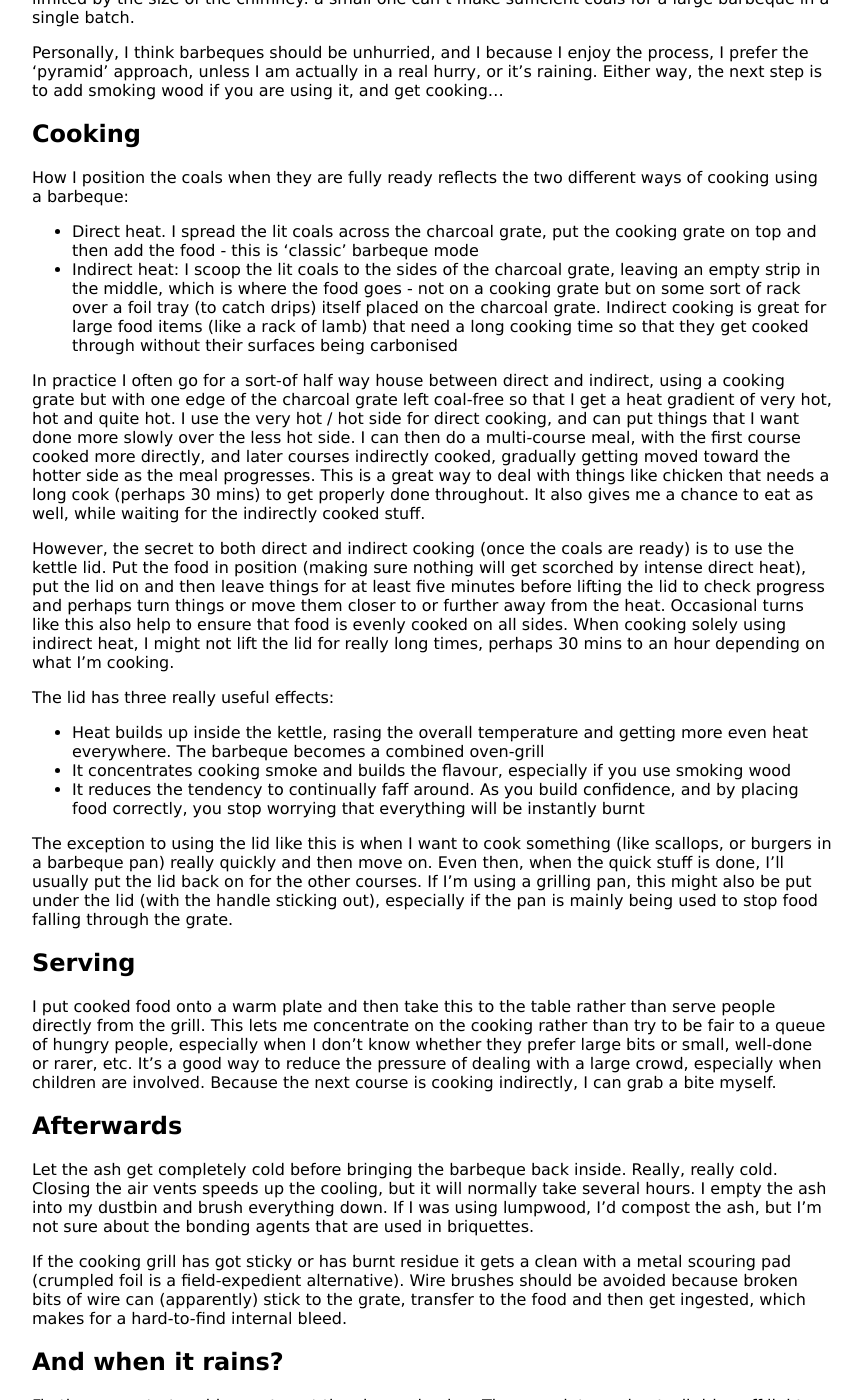
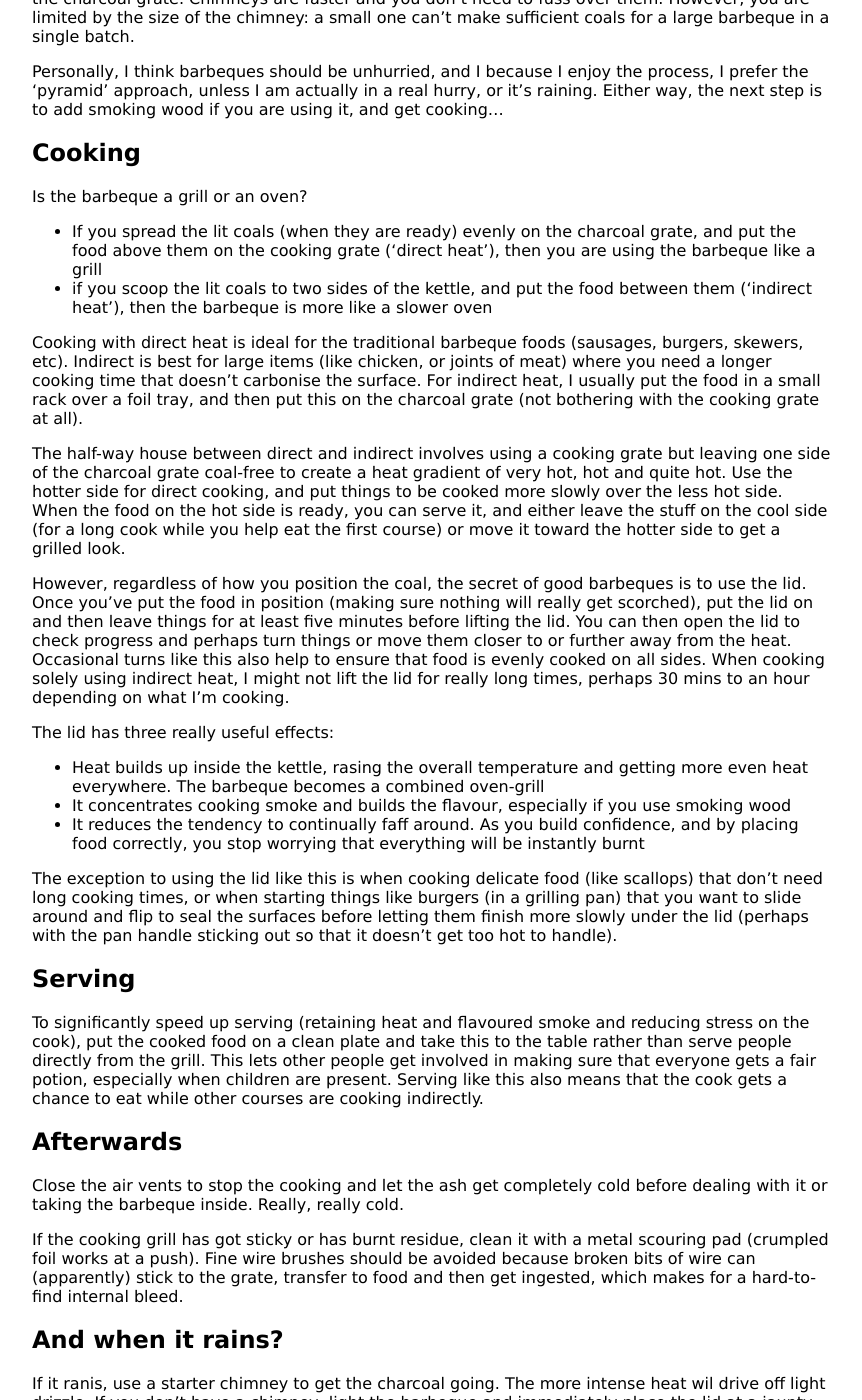
Before and after one commit to KineticLensman/KineticLensman.github.io, a Jekyll site: the page built from _posts/2018-08-12-barbecue-part1.md, in a window 1280 px wide and 1400 px high, scrolled down 1539 px. Shown: the whole window, without its empty margins (208-1070 px from the left). Built offline with Jekyll 4.4.1, drawn with Linux system fonts in a browser that asks for light colours; some of the changed text lies outside the part shown.

Commit message:
Made much less verbose

```diff
--- a/_posts/2018-08-12-barbecue-part1.md
+++ b/_posts/2018-08-12-barbecue-part1.md
@@ -5,7 +5,7 @@ date: 2018-08-12
 ---
 ## Introduction
 
-This is the first of a two part blog on practical barbeque techniques. In this first part, I'm concentrating on the equipment and how you use it. In the second part, I'll look at cooking techniques for different types of food.
+This is the first of a two part blog on practical barbeque techniques, concentrating on the equipment and how you use it. The second part looks at cooking techniques for different types of food.
 
 ## Equipment
 
@@ -23,13 +23,14 @@ Optional stuff:
 * A chimney charcoal starter - a fat metal cylinder with holes punched in the side and a shielded carry handle. I use an old discarded kitchen frying pan as a base for the chimney to stop hot ash falling through onto the ground or my feet
 * Metal skewers. Any skewers will do, but I prefer the sort that have a fat handle at one for ease of turning and double pronged skewers for delicate items (e.g. mushrooms)
 * Grilling pan. This looks like a frying pan but has lots of holes punched in it. It's good for burgers or similar that you want to slide around and flip but that might fall through the slats of a regular cooking grate
+* A small rack to support things like chicken
 * Other cooking tools including spatulas, forks etc
 * Flavoured smoking wood (such as mesquite) to enhance the uniquely smoky taste of certain foods
 * Dustpan and brush for collecting ash when the barbeque has completely cooled down
 
 ## Lighting the barbeque
 
-Put the barbeque in an open-air area and check that all of its air vents are fully open. If necessary temporarily close nearby windows to stop ignition smoke going inside. I avoid using the barbeque inside or near the entrance to an enclosed area (e.g. a tent) because of the whole 'carbon-monoxide-makes-everybody-die' thing.
+Put the barbeque in an open-air area and check that all of its air vents are fully open. If necessary temporarily close nearby windows to stop ignition smoke going inside. Never ever use the barbeque inside or at the entrance to an enclosed area (like a tent) because of the whole 'carbon-monoxide-makes-everybody-die' thing.
 
 To light the barbeque:
 * Put a single flat layer of coals onto the charcoal grate, shaped into a rough circle
@@ -37,7 +38,7 @@ To light the barbeque:
 * Working quickly, make a crude pyramid of coals over the cubes, using tongs to reposition the ones that fall off
 * Leave it for 15 minutes, so that the outer coals are mainly unburnt, but there is a good red glow in the middle
 * Poke the pyramid a bit and rebuild it, using tongs, to gradually move the unburnt coals closer to the centre
-* Repeat the process a couple of times over the next 10 to 20 minutes. It's ready to cook when most of the coals are covered in white ash, and there are no real flames visible.
+* Repeat the process a couple of times over the next 10 to 20 minutes. It's ready to cook when most of the coals are covered in white ash, and there are no real flames visible
 
 The barbeque will generate quite a lot of smoke in the first few minutes just after ignition but this should all have cleared well before you start cooking.
 
@@ -47,31 +48,33 @@ Personally, I think barbeques should be unhurried, and I because I enjoy the pro
 
 ## Cooking
 
-How I position the coals when they are fully ready reflects the two different ways of cooking using a barbeque:
-* Direct heat. I spread the lit coals across the charcoal grate, put the cooking grate on top and then add the food - this is 'classic' barbeque mode
-* Indirect heat: I scoop the lit coals to the sides of the charcoal grate, leaving an empty strip in the middle, which is where the food goes - not on a cooking grate but on some sort of rack over a foil tray (to catch drips) itself placed on the charcoal grate. Indirect cooking is great for large food items (like a rack of lamb) that need a long cooking time so that they get cooked through without their surfaces being carbonised
+Is the barbeque a grill or an oven?
+* If you spread the lit coals (when they are ready) evenly on the charcoal grate, and put the food above them on the cooking grate ('direct heat'), then you are using the barbeque like a grill
+* if you scoop the lit coals to two sides of the kettle, and put the food between them ('indirect heat'), then the barbeque is more like a slower oven
 
-In practice I often go for a sort-of half way house between direct and indirect, using a cooking grate but with one edge of the charcoal grate left coal-free so that I get a heat gradient of very hot, hot and quite hot. I use the very hot / hot side for direct cooking, and can put things that I want done more slowly over the less hot side. I can then do a multi-course meal, with the first course cooked more directly, and later courses indirectly cooked, gradually getting moved toward the hotter side as the meal progresses. This is a great way to deal with things like chicken that needs a long cook (perhaps 30 mins) to get properly done throughout. It also gives me a chance to eat as well, while waiting for the indirectly cooked stuff.
+Cooking with direct heat is ideal for the traditional barbeque foods (sausages, burgers, skewers, etc). Indirect is best for large items (like chicken, or joints of meat) where you need a longer cooking time that doesn't carbonise the surface. For indirect heat, I usually put the food in a small rack over a foil tray, and then put this on the charcoal grate (not bothering with the cooking grate at all).
 
-However, the secret to both direct and indirect cooking (once the coals are ready) is to use the kettle lid. Put the food in position (making sure nothing will get scorched by intense direct heat), put the lid on and then leave things for at least five minutes before lifting the lid to check progress and perhaps turn things or move them closer to or further away from the heat. Occasional turns like this also help to ensure that food is evenly cooked on all sides. When cooking solely using indirect heat, I might not lift the lid for really long times, perhaps 30 mins to an hour depending on what I'm cooking.
+The half-way house between direct and indirect involves using a cooking grate but leaving one side of the charcoal grate coal-free to create a heat gradient of very hot, hot and quite hot. Use the hotter side for direct cooking, and put things to be cooked more slowly over the less hot side. When the food on the hot side is ready, you can serve it, and either leave the stuff on the cool side (for a long cook while you help eat the first course) or move it toward the hotter side to get a grilled look.
+
+However, regardless of how you position the coal, the secret of good barbeques is to use the lid. Once you've put the food in position (making sure nothing will really get scorched), put the lid on and then leave things for at least five minutes before lifting the lid. You can then open the lid to check progress and perhaps turn things or move them closer to or further away from the heat. Occasional turns like this also help to ensure that food is evenly cooked on all sides. When cooking solely using indirect heat, I might not lift the lid for really long times, perhaps 30 mins to an hour depending on what I'm cooking.
 
 The lid has three really useful effects:
 * Heat builds up inside the kettle, rasing the overall temperature and getting more even heat everywhere. The barbeque becomes a combined oven-grill
 * It concentrates cooking smoke and builds the flavour, especially if you use smoking wood
 * It reduces the tendency to continually faff around. As you build confidence, and by placing food correctly, you stop worrying that everything will be instantly burnt
 
-The exception to using the lid like this is when I want to cook something (like scallops, or burgers in a barbeque pan) really quickly and then move on. Even then, when the quick stuff is done, I'll usually put the lid back on for the other courses. If I'm using a grilling pan, this might also be put under the lid (with the handle sticking out), especially if the pan is mainly being used to stop food falling through the grate.
+The exception to using the lid like this is when cooking delicate food (like scallops) that don't need long cooking times, or when starting things like burgers (in a grilling pan) that you want to slide around and flip to seal the surfaces before letting them finish more slowly under the lid (perhaps with the pan handle sticking out so that it doesn't get too hot to handle).
 
 ## Serving
 
-I put cooked food onto a warm plate and then take this to the table rather than serve people directly from the grill. This lets me concentrate on the cooking rather than try to be fair to a queue of hungry people, especially when I don't know whether they prefer large bits or small, well-done or rarer, etc. It's a good way to reduce the pressure of dealing with a large crowd, especially when children are involved. Because the next course is cooking indirectly, I can grab a bite myself.
+To significantly speed up serving (retaining heat and flavoured smoke and reducing stress on the cook), put the cooked food on a clean plate and take this to the table rather than serve people directly from the grill. This lets other people get involved in making sure that everyone gets a fair potion, especially when children are present. Serving like this also means that the cook gets a chance to eat while other courses are cooking indirectly.
 
 ## Afterwards
 
-Let the ash get completely cold before bringing the barbeque back inside. Really, really cold. Closing the air vents speeds up the cooling, but it will normally take several hours. I empty the ash into my dustbin and brush everything down. If I was using lumpwood, I'd compost the ash, but I'm not sure about the bonding agents that are used in briquettes.
+Close the air vents to stop the cooking and let the ash get completely cold before dealing with it or taking the barbeque inside. Really, really cold.
 
-If the cooking grill has got sticky or has burnt residue it gets a clean with a metal scouring pad (crumpled foil is a field-expedient alternative). Wire brushes should be avoided because broken bits of wire can (apparently) stick to the grate, transfer to the food and then get ingested, which makes for a hard-to-find internal bleed.
+If the cooking grill has got sticky or has burnt residue, clean it with a metal scouring pad (crumpled foil works at a push). Fine wire brushes should be avoided because broken bits of wire can (apparently) stick to the grate, transfer to food and then get ingested, which makes for a hard-to-find internal bleed.
 
 ## And when it rains?
 
-Firstly, use a starter chimney to get the charcoal going. The more intense heat wil drive off light drizzle. If you don't have a chimney, light the barbeque and immediately place the lid at a jaunty angle (it should have an internal flange specifically for this) that keeps the rain out but lets air in. It will take a bit longer, but eventually the charcoal will be ready and you can revert to a normal lid-on mode. You might have to take the food inside to eat, but it will still have that unique smoked flavour that makes everything worthwhile.
+If it ranis, use a starter chimney to get the charcoal going. The more intense heat wil drive off light drizzle. If you don't have a chimney, light the barbeque and immediately place the lid at a jaunty angle (it should have an internal flange to hold it partially open) to keeps rain out but let air in. It will take a bit longer, but eventually the charcoal will be ready and you can revert to a normal lid-on mode.
```
